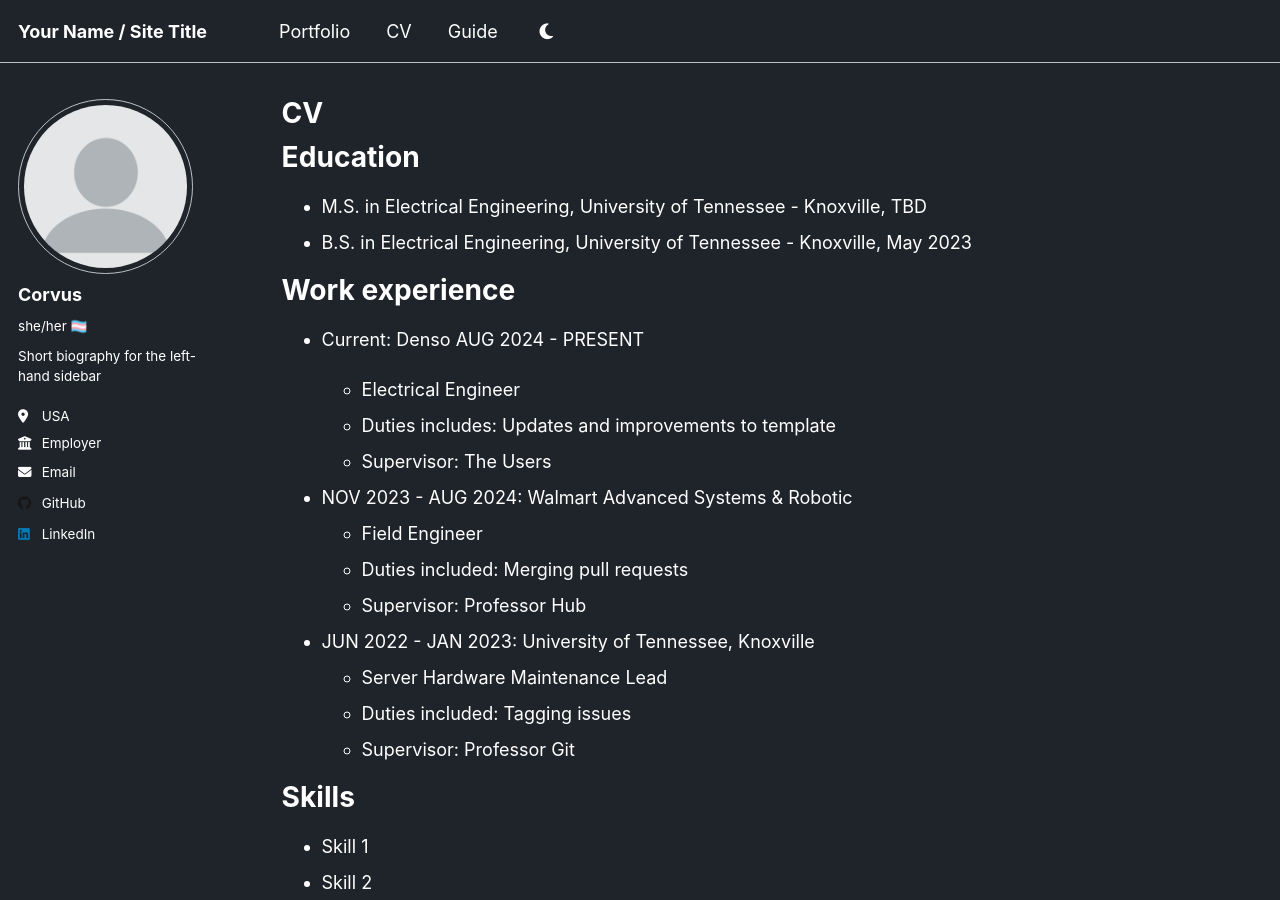
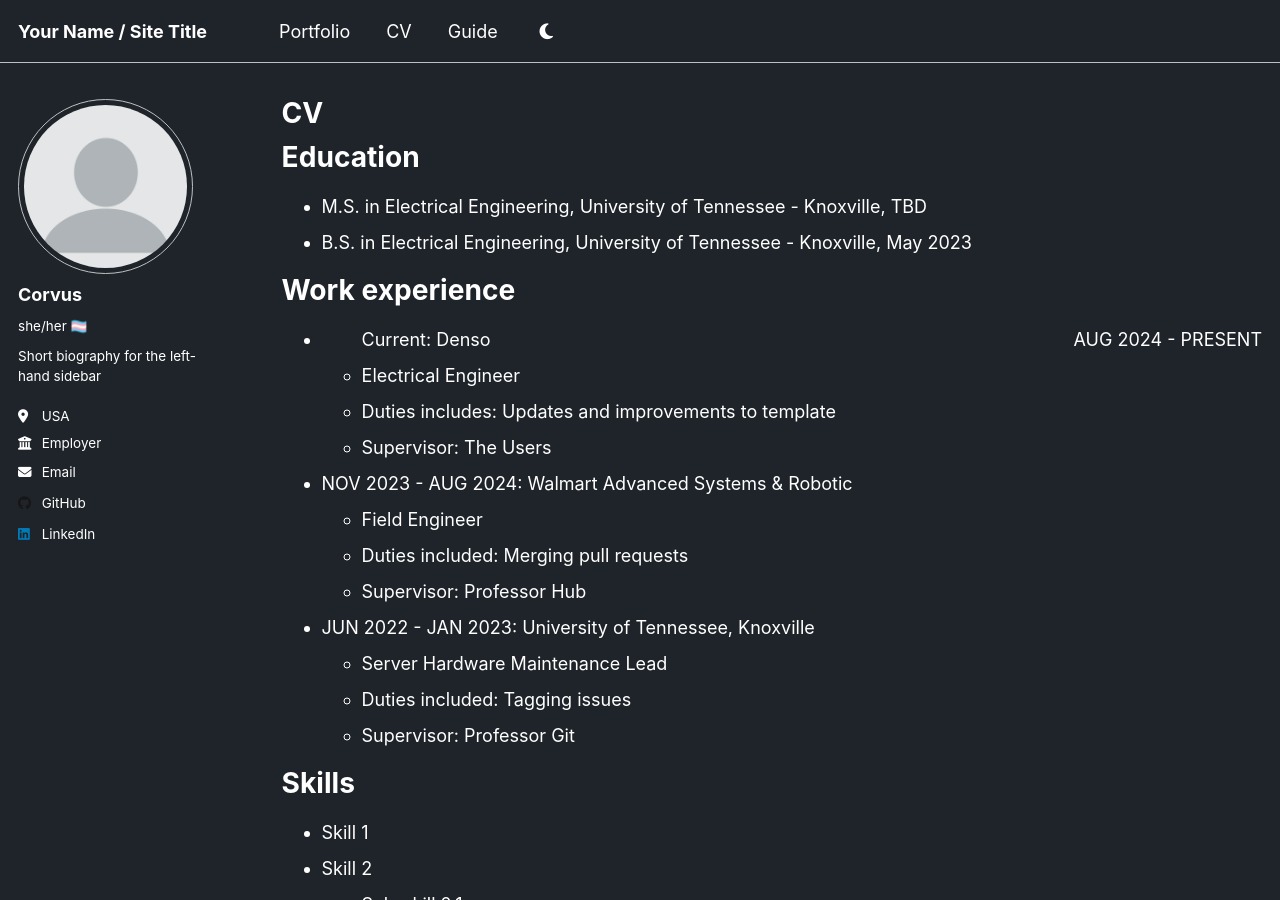
Before and after one commit to Corvus-Callosum/corvus-callosum.github.io, a Jekyll site: the page built from _pages/cv.md, in a window 1280 px wide and 900 px high. Built offline with Jekyll 4.4.1, drawn with Linux system fonts in a browser that asks for light colours.

Commit message:
Update cv.md

```diff
--- a/_pages/cv.md
+++ b/_pages/cv.md
@@ -16,7 +16,8 @@ Education
 
 Work experience
 ======
-* <p>Current: Denso <span style="text-align: right;">AUG 2024 - PRESENT</span></p>
+* <ul>
+  <li style="display: flex; justify-content: space-between;"> <span>Current: Denso</span> <span>AUG 2024 - PRESENT</span> </li> </ul>
   * Electrical Engineer
   * Duties includes: Updates and improvements to template
   * Supervisor: The Users
```
